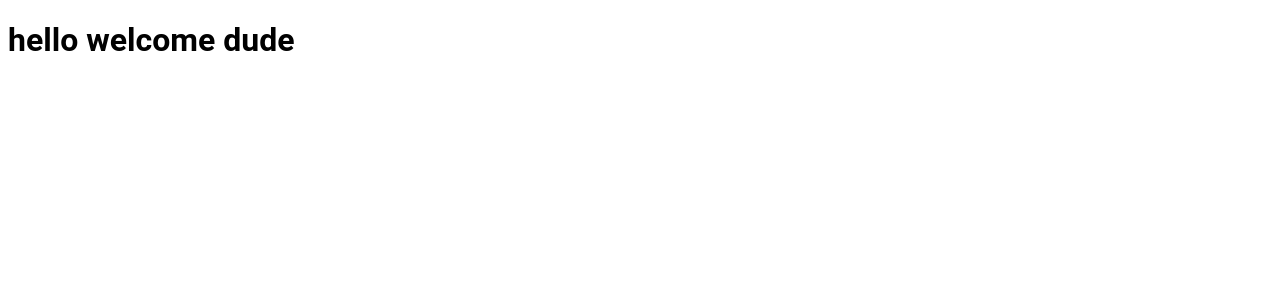
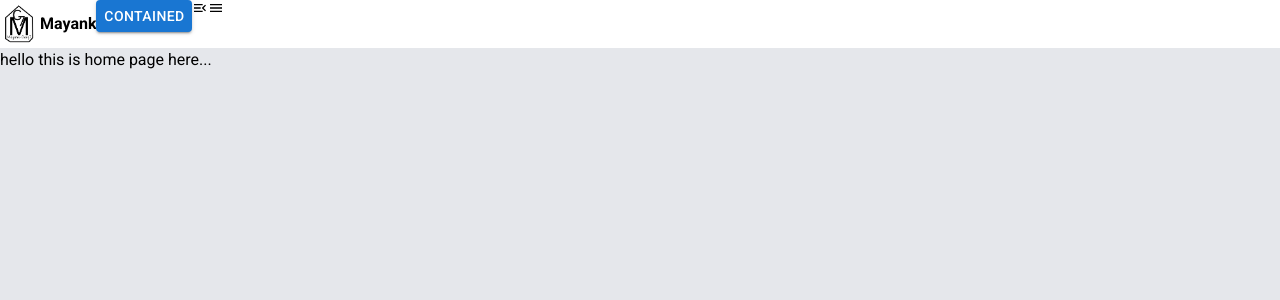
Before and after one commit to Mayank-Garg7/MemoryGame, a React (Vite) app: page / in a window 1280 px wide. Shown: the top 300 px of the page. Built offline with nearby package versions, Linux system fonts and the light colour scheme.

Commit message:
chore: update the navigation and folder structure

```diff
--- a/index.html
+++ b/index.html
@@ -2,8 +2,9 @@
 <html lang="en">
   <head>
     <meta charset="UTF-8" />
-    <link rel="icon" type="image/svg+xml" href="/favicon.svg" />
+    <link rel="icon" type="image/svg+xml" href="./src/assets/logo.png" />
     <meta name="viewport" content="width=device-width, initial-scale=1.0" />
+    <link rel="stylesheet" href="https://fonts.googleapis.com/css2?family=Roboto:ital,wght@0,100..900;1,100..900&display=swap">
     <title>admin-dashboard</title>
   </head>
   <body>
--- a/package.json
+++ b/package.json
@@ -12,6 +12,7 @@
   "dependencies": {
     "@emotion/react": "^11.14.0",
     "@emotion/styled": "^11.14.1",
+    "@mui/icons-material": "^9.2.0",
     "@mui/material": "^9.2.0",
     "@mui/styled-engine-sc": "^9.1.1",
     "@tailwindcss/vite": "^4.3.2",
--- a/src/App.tsx
+++ b/src/App.tsx
@@ -1,9 +1,10 @@
+import DashbordLayout from "./layout/DashbordLayout"
 
 
 const App = () => {
   return (
-    <div className="bg-blu-400 min-h-screen">
-      <h1 className="text-white">hello welcome dude</h1>
+    <div>
+      <DashbordLayout />
     </div>
   )
 }
--- a/src/app/freatures/welcome/pages/Home.jsx
+++ /dev/null
@@ -1,13 +0,0 @@
-import React from 'react'
-import Navbar from '../components/Navbar'
-
-const Home = () => {
-  return (
-    <div>
-        <Navbar />
-
-    </div>
-  )
-}
-
-export default Home
--- /dev/null
+++ b/src/freatures/welcome/pages/Home.tsx
@@ -0,0 +1,10 @@
+
+const Home = () => {
+  return (
+    <div>
+      hello this is home page here...
+    </div>
+  )
+}
+
+export default Home
--- a/src/index.css
+++ b/src/index.css
@@ -1,8 +1,8 @@
-@import 'tailwindcss'
-@import url('https://fonts.googleapis.com/css2?family=Roboto:ital,wght@0,100..900;1,100..900&display=swap');
+@import 'tailwindcss';
 
-body{
+* {
+  margin: 0;
+  padding: 0;
+  box-sizing: border-box;
   font-family: "Roboto", sans-serif;
-  font-optical-sizing: auto;
-  font-style: normal;
 }
--- /dev/null
+++ b/src/layout/DashbordLayout.tsx
@@ -0,0 +1,17 @@
+import Home from "../freatures/welcome/pages/Home";
+import Footer from "../shared/Footer";
+import Navbar from "../shared/Navbar";
+
+const DashbordLayout = () => {
+    return(
+        <div className="flex flex-col min-h-screen bg-gray-200">
+            <Navbar />
+            <main>
+                <Home />
+            </main>
+            {/* <Footer />   */}
+        </div>
+    )
+}
+
+export default DashbordLayout;
--- a/src/shared/Navbar/index.tsx
+++ b/src/shared/Navbar/index.tsx
@@ -1,14 +1,20 @@
-// import {Fa}
+import image from '../../assets/logo.png'
+import Button from '@mui/material/Button'
+import { MdMenuOpen } from "react-icons/md";
+import { MdOutlineMenu } from "react-icons/md";
+
+
 const Navbar = () => {
   return (
-    <div className='flex flex-row'>
+    <header className='flex flex-row w-full h-12 bg-white'>
       <div className="flex items-center flex-row">
-        <img src="" alt="" />
-        <p>Mayank</p>
+        <img src={image} alt="" className='h-10'/>
+        <p className='font-bold'>Mayank</p>
       </div>
-
-
-    </div>
+    <Button variant="contained" className='h-8 w-24'>Contained</Button>
+    <MdMenuOpen />
+    <MdOutlineMenu />
+    </header>
   )
 }
 
```
Also changed, not shown: src/assets/logo.png (added), 1 other file (tests, documents, lock files or other folders).
